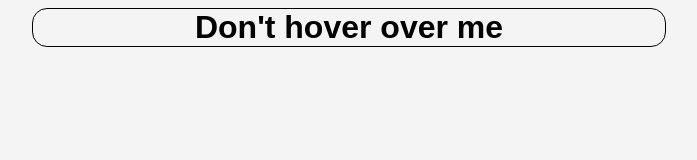
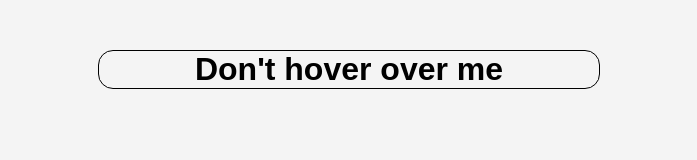
Before and after one commit to KarimNekzad/Assignment-4, a plain HTML site: page index.html in a window 1280 px wide. Shown: the whole page, without its empty margins (291-988 px from the left). Drawn offline with Linux system fonts and the light colour scheme.

Commit message:
update style part 2

```diff
--- a/style.css
+++ b/style.css
@@ -5,7 +5,8 @@ body {
 
 #part2 {
     margin: auto;
-    width: 50%;
+    margin-top: 50px;
+    width: 500px;
     text-align: center;
     border: 1px solid black;
     border-radius: 15px;
```
